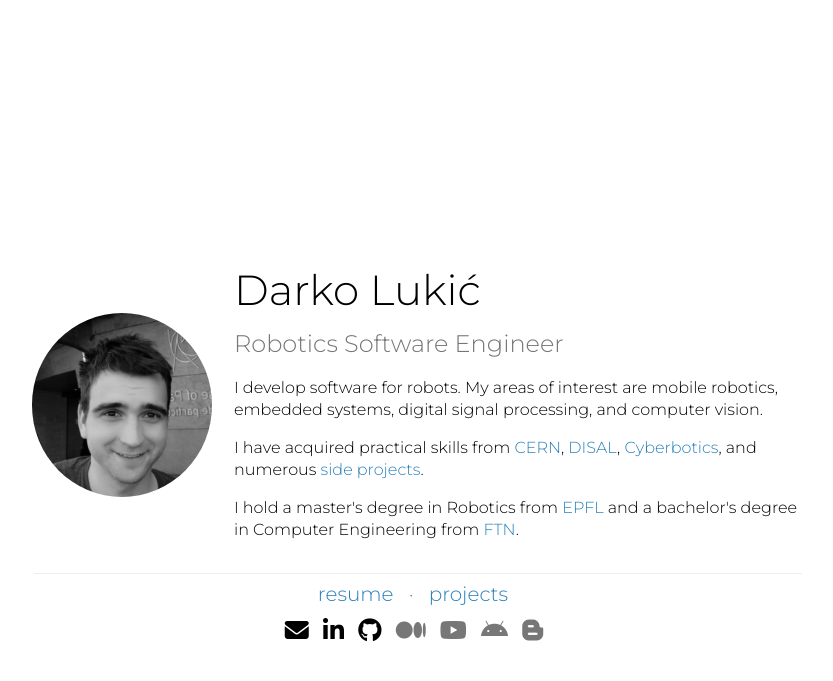
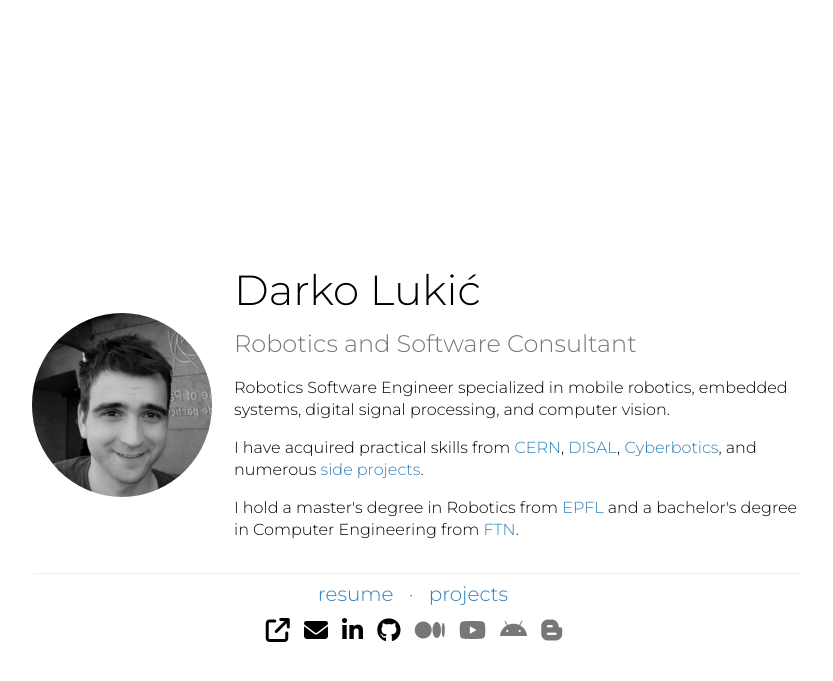
Before and after one commit to lukicdarkoo/lukic.io, a Jekyll site: the page index.html, which Jekyll copies as it is, in a window 1280 px wide. Shown: the top 681 px of the page, without its empty margins (222-1055 px from the left). Built offline with Jekyll 4.4.1, drawn with Linux system fonts in a browser that asks for light colours; nearby versions of some CDN libraries.

Commit message:
Update index.html

```diff
--- a/index.html
+++ b/index.html
@@ -181,10 +181,9 @@
 
             <div class="column right">
                 <h1>Darko Lukić</h1>
-                <h2>Robotics Software Engineer</h2>
+                <h2>Robotics and Software Consultant</h2>
                 <div class="statement">
-                    <p>I develop software for robots.
-                        My areas of interest are mobile robotics, embedded systems, digital signal processing, and
+                    <p>Robotics Software Engineer specialized in mobile robotics, embedded systems, digital signal processing, and
                         computer
                         vision.
                     </p>
@@ -214,6 +213,9 @@
 
 
         <div class="social">
+            <a class="icon important" href="https://www.upwork.com/freelancers/~013f431ee24d91ba19">
+                <i class="fas fa-external-link"></i>
+            </a>
             <a class="icon important" href="mailto:lukicdarkoo@gmail.com">
                 <i class="fas fa-envelope"></i>
             </a>
```
